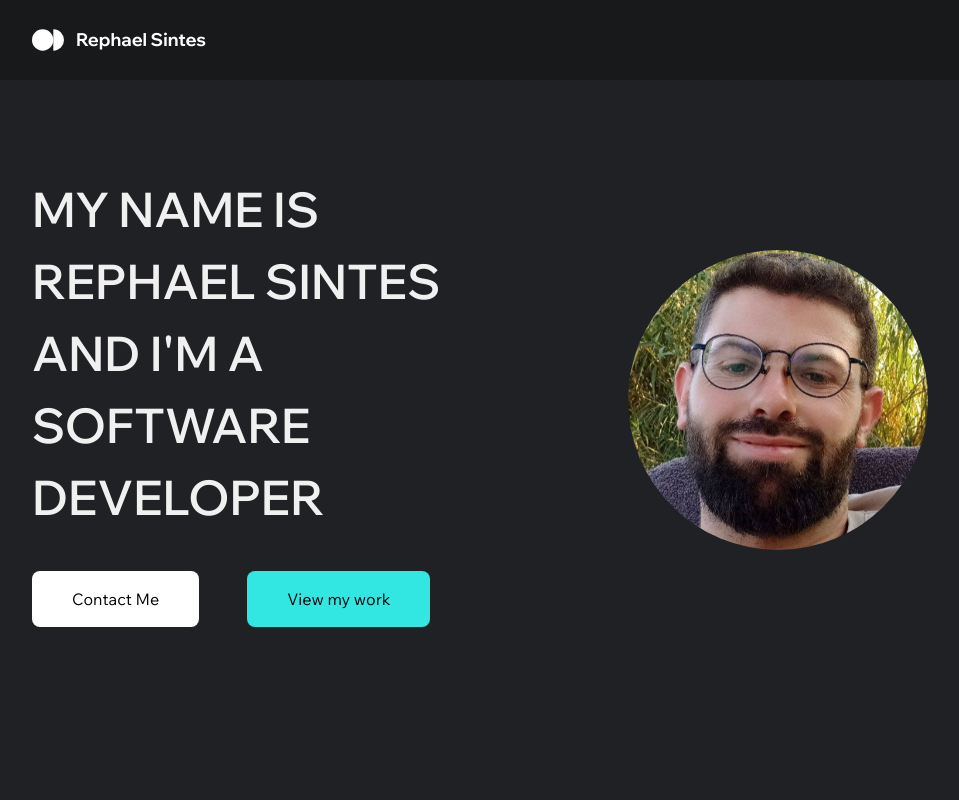
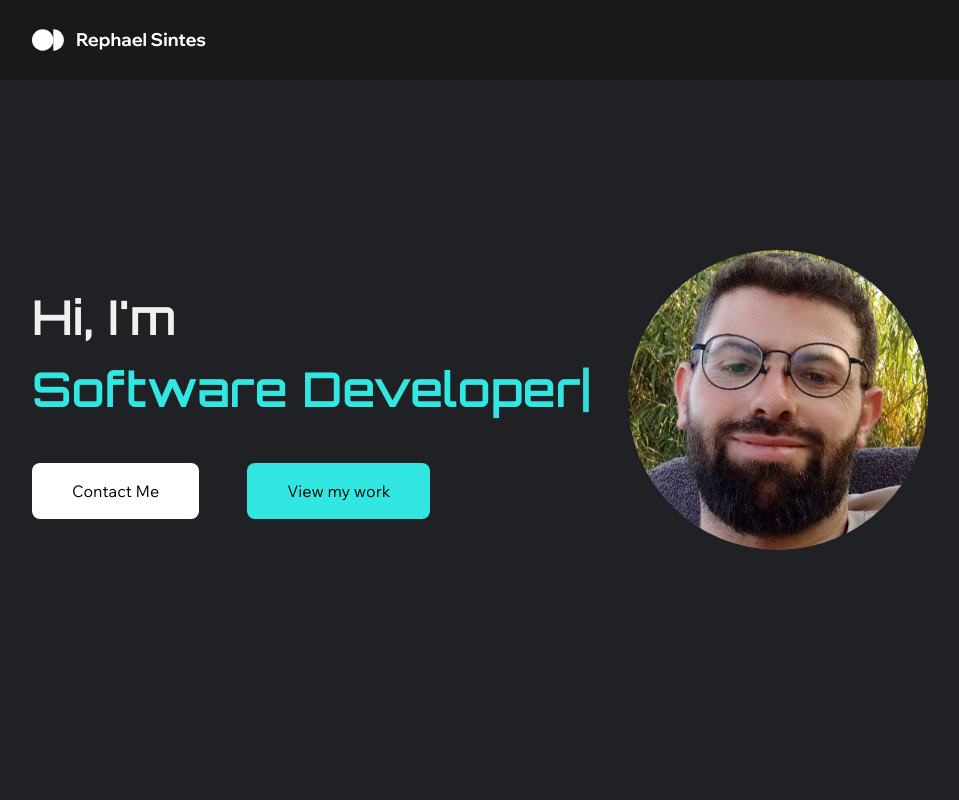
Before and after one commit to Rephael4321/personal-website, a Next.js app: page / in a window 1280 px wide. Shown: the top 800 px of the page, without its empty margins (160-1119 px from the left). Built offline with nearby package versions, Linux system fonts and the light colour scheme.

Commit message:
fixed hero section title

```diff
--- a/src/app/layout.jsx
+++ b/src/app/layout.jsx
@@ -1,7 +1,15 @@
 import "@/ui/globals.css";
 import localFont from "next/font/local";
+import { Orbitron } from "next/font/google";
 import Navbar from "@/components/navbar";
 import Footer from "@/components/footer";
+
+// Orbitron font from Google Fonts
+const orbitron = Orbitron({
+  subsets: ["latin"],
+  display: "swap",
+  variable: "--font-orbitron",
+});
 
 // Madefor for body text
 const madeforText = localFont({
@@ -26,7 +34,7 @@ export default function RootLayout({ children }) {
   return (
     <html
       lang="en"
-      className={`${madeforText.variable} ${madeforDisplay.variable}`}
+      className={`${orbitron.variable} ${madeforText.variable} ${madeforDisplay.variable}`}
     >
       <body className="font-body antialiased">
         <Navbar />
--- a/src/app/page.jsx
+++ b/src/app/page.jsx
@@ -1,4 +1,5 @@
 import TechnologiesCarousel from "@/components/technologies-carousel";
+import RotatingText from "@/components/rotating-text";
 import Image from "next/image";
 import Link from "next/link";
 
@@ -10,8 +11,13 @@ export default function Home() {
         className="flex flex-col md:flex-row px-[2.6rem] md:px-[7%] xl:px-[15%] justify-between items-center md:h-[80vh] md:mb-[10vh]"
       >
         <div className="mt-[2rem] md:mt-0 text-center md:text-left">
-          <h1 className="text-[2rem] md:text-[3rem] font-semibold pb-[2.4rem] font-display md:w-[70%] mx-auto md:mx-0">
-            MY NAME IS REPHAEL SINTES AND I'M A SOFTWARE DEVELOPER
+          <h1
+            className="text-[2rem] md:text-[3rem] font-semibold pb-[2.4rem] md:w-[70%] mx-auto md:mx-0"
+            style={{
+              fontFamily: "var(--font-orbitron), sans-serif",
+            }}
+          >
+            Hi, I'm <br /> <RotatingText />
           </h1>
           <div className="flex flex-col sm:flex-row gap-6 sm:gap-12 justify-center md:justify-start">
             <Link href="#contact-me">
--- /dev/null
+++ b/src/components/rotating-text.jsx
@@ -0,0 +1,74 @@
+"use client";
+
+import { useState, useEffect, useRef } from "react";
+
+export default function RotatingText() {
+  const [displayedText, setDisplayedText] = useState("");
+  const [currentIndex, setCurrentIndex] = useState(0);
+  const [isTyping, setIsTyping] = useState(true);
+  const texts = ["Rephael Sintes", "Software Developer"];
+  const timeoutRef = useRef(null);
+
+  useEffect(() => {
+    const currentText = texts[currentIndex];
+    if (!currentText) return;
+
+    // Clear any existing timeout
+    if (timeoutRef.current) {
+      clearTimeout(timeoutRef.current);
+    }
+
+    if (isTyping) {
+      // Typing phase: add letters one by one
+      if (displayedText.length < currentText.length) {
+        timeoutRef.current = setTimeout(() => {
+          setDisplayedText(currentText.slice(0, displayedText.length + 1));
+        }, 100); // Typing speed: 100ms per letter
+      } else {
+        // Finished typing, wait a bit then start erasing
+        timeoutRef.current = setTimeout(() => {
+          setIsTyping(false);
+        }, 2000); // Wait 2 seconds before erasing
+      }
+    } else {
+      // Erasing phase: remove letters one by one (faster)
+      if (displayedText.length > 0) {
+        timeoutRef.current = setTimeout(() => {
+          setDisplayedText(displayedText.slice(0, -1));
+        }, 50); // Erasing speed: 50ms per letter (faster)
+      } else {
+        // Finished erasing, move to next text and start typing
+        const nextIndex = (currentIndex + 1) % texts.length;
+        setCurrentIndex(nextIndex);
+        setIsTyping(true);
+        setDisplayedText(texts[nextIndex][0]);
+      }
+    }
+
+    return () => {
+      if (timeoutRef.current) {
+        clearTimeout(timeoutRef.current);
+      }
+    };
+  }, [displayedText, currentIndex, isTyping, texts]);
+
+  // Initialize on mount
+  useEffect(() => {
+    if (texts.length > 0 && displayedText === "") {
+      setDisplayedText(texts[0][0]);
+    }
+  }, []);
+
+  return (
+    <span
+      style={{
+        color: "#32e6e2",
+        whiteSpace: "nowrap",
+      }}
+      className="inline-block"
+    >
+      {displayedText}
+      <span className="animate-pulse">|</span>
+    </span>
+  );
+}
```
